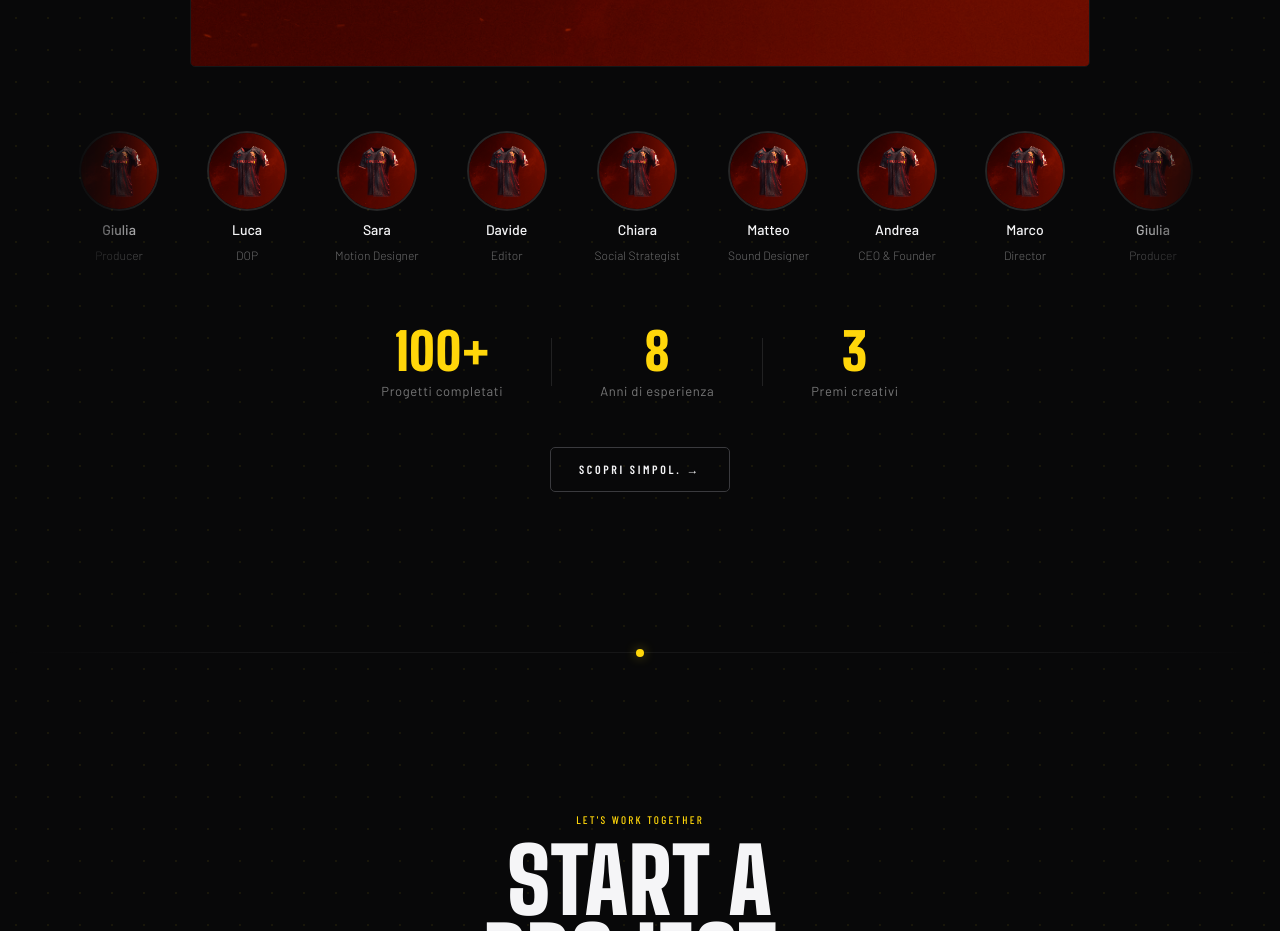
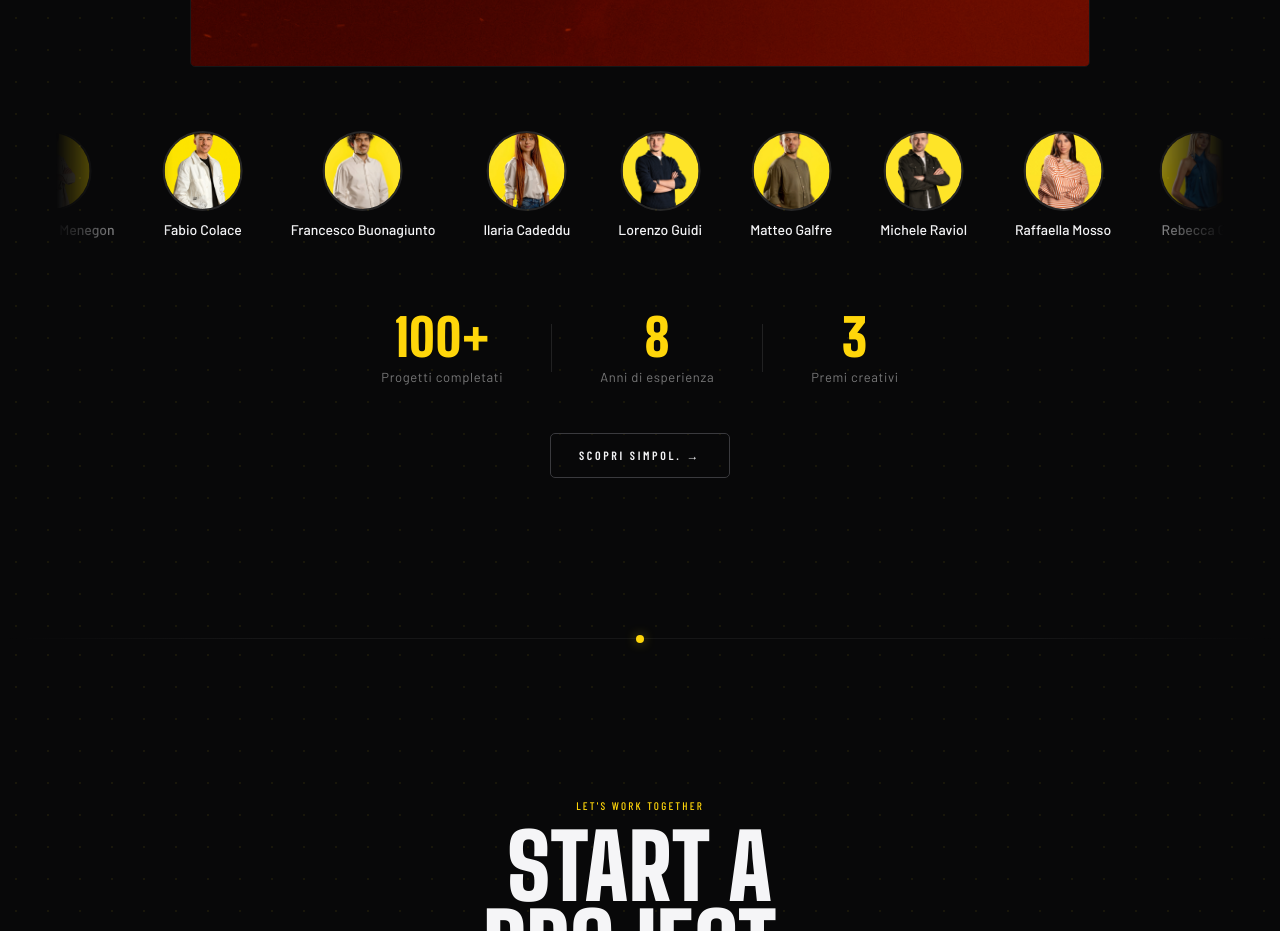
Before and after one commit to AndreaFiore27/reactivedots, a React (Vite) app: page / in a window 1280 px wide. Shown: the part 7480-8411 px from the top of the page. Built offline with nearby package versions, Linux system fonts and the light colour scheme; a web font is replaced by a local one.

Commit message:
feat(about): integrate real team images in marquee\nfix(hero): make video 100vh on mobile

```diff
--- a/src/components/About.jsx
+++ b/src/components/About.jsx
@@ -3,15 +3,38 @@ import { useScrollReveal } from '../hooks/useScrollReveal';
 import placeholderImg from '../assets/placeholder-portfolio.jpg';
 import styles from '../styles/About.module.css';
 
+import imgAlessandroMarzolla from '../assets/team/alessandro-marzolla.jpg';
+import imgAlessandroMenegon from '../assets/team/alessandro-menegon.webp';
+import imgAndreaFiore from '../assets/team/andrea-fiore.webp';
+import imgAndreaPrina from '../assets/team/andrea-prina.jpg';
+import imgFabioColace from '../assets/team/fabio-colace.webp';
+import imgFrancescoBuonagiunto from '../assets/team/francesco-buonagiunto.webp';
+import imgIlariaCadeddu from '../assets/team/ilaria-cadeddu.avif';
+import imgLorenzoGuidi from '../assets/team/lorenzo-guidi.jpg';
+import imgMatteoGalfre from '../assets/team/matteo-galfre.webp';
+import imgMicheleRaviol from '../assets/team/michele-raviol.jpg';
+import imgRaffaellaMosso from '../assets/team/raffaella-mosso.avif';
+import imgRebeccaGai from '../assets/team/rebecca-gai.jpg';
+import imgSaraCameroni from '../assets/team/sara-cameroni.png';
+import imgSimoneArena from '../assets/team/simone-arena.webp';
+import imgSimonettaManfrida from '../assets/team/simonetta-manfrida.jpg';
+
 const TEAM = [
-  { name: 'Andrea', role: 'CEO & Founder' },
-  { name: 'Marco', role: 'Director' },
-  { name: 'Giulia', role: 'Producer' },
-  { name: 'Luca', role: 'DOP' },
-  { name: 'Sara', role: 'Motion Designer' },
-  { name: 'Davide', role: 'Editor' },
-  { name: 'Chiara', role: 'Social Strategist' },
-  { name: 'Matteo', role: 'Sound Designer' },
+  { name: 'Andrea Fiore', role: '', image: imgAndreaFiore },
+  { name: 'Andrea Prina', role: '', image: imgAndreaPrina },
+  { name: 'Alessandro Marzolla', role: '', image: imgAlessandroMarzolla },
+  { name: 'Alessandro Menegon', role: '', image: imgAlessandroMenegon },
+  { name: 'Fabio Colace', role: '', image: imgFabioColace },
+  { name: 'Francesco Buonagiunto', role: '', image: imgFrancescoBuonagiunto },
+  { name: 'Ilaria Cadeddu', role: '', image: imgIlariaCadeddu },
+  { name: 'Lorenzo Guidi', role: '', image: imgLorenzoGuidi },
+  { name: 'Matteo Galfre', role: '', image: imgMatteoGalfre },
+  { name: 'Michele Raviol', role: '', image: imgMicheleRaviol },
+  { name: 'Raffaella Mosso', role: '', image: imgRaffaellaMosso },
+  { name: 'Rebecca Gai', role: '', image: imgRebeccaGai },
+  { name: 'Sara Cameroni', role: '', image: imgSaraCameroni },
+  { name: 'Simone Arena', role: '', image: imgSimoneArena },
+  { name: 'Simonetta Manfrida', role: '', image: imgSimonettaManfrida },
 ];
 
 export default function About() {
@@ -46,7 +69,7 @@ export default function About() {
             {[...TEAM, ...TEAM].map((member, i) => (
               <div key={i} className={styles.teamMember}>
                 <div className={styles.teamAvatar}>
-                  <img src={placeholderImg} alt={member.name} className={styles.teamAvatarImg} />
+                  <img src={member.image} alt={member.name} className={styles.teamAvatarImg} loading="lazy" />
                 </div>
                 <span className={styles.teamName}>{member.name}</span>
                 <span className={styles.teamRole}>{member.role}</span>
--- a/src/styles/Hero.module.css
+++ b/src/styles/Hero.module.css
@@ -149,7 +149,7 @@
 
 @media (max-width: 768px) {
   .hero {
-    min-height: 70vh;
+    min-height: 100vh;
     padding: 0 24px 60px;
   }
 
```
